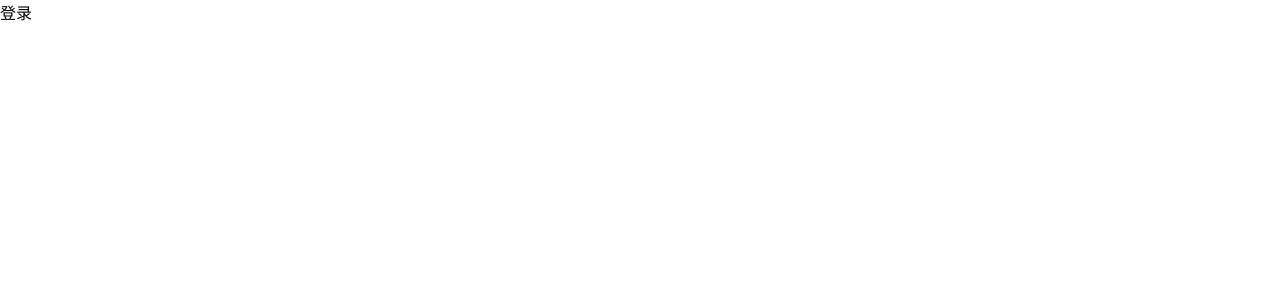
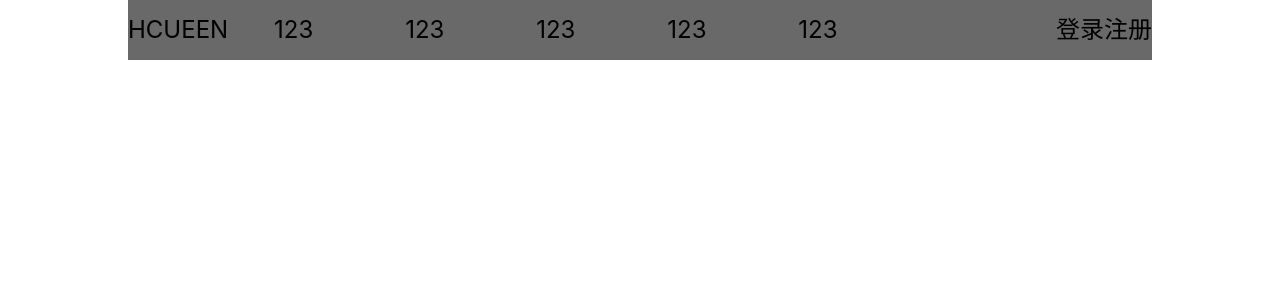
Before and after one commit to mashenli/plc-react-app, a React app: page /#/login in a window 1280 px wide. Shown: the top 300 px of the page. Built offline with nearby package versions, Linux system fonts and the light colour scheme.

Commit message:
add: header component

```diff
--- /dev/null
+++ b/src/components/header/header.css
@@ -0,0 +1,26 @@
+.header {
+    display: flex;
+    justify-content: space-between;
+    width: 80%;
+    margin: 0 auto;
+    font-size: 24px;
+    line-height: 60px;
+    background-color: dimgray;
+    align-items: center;
+}
+.header-left {
+    width: 80%;
+    display: flex;
+}
+/* .header-middle {
+    display: flex;
+    width: 80%;
+} */
+.header-left-item {
+    display: flex;
+    justify-content: space-around;
+    width: 80%;
+}
+.header-right {
+    display: flex;
+}
--- /dev/null
+++ b/src/components/header/header.js
@@ -0,0 +1,26 @@
+import React, { Component } from 'react';
+// import Header from '../../components/header'
+import './header.css'
+class Header extends Component {
+    render() {
+        return (
+            <div className="header">
+                <div className="header-left">
+                    <div className="header-left-icon">HCUEEN</div>
+                    <div className="header-left-item">
+                        <div className="menu">123</div>
+                        <div className="menu">123</div>
+                        <div className="menu">123</div>
+                        <div className="menu">123</div>
+                        <div className="menu">123</div>
+                    </div>
+                </div>
+                <div className="header-right">
+                    <div className="header-right-item">登录</div>
+                    <div className="header-right-item">注册</div>
+                </div>
+            </div>
+        );
+    }
+}
+export default Header;
--- a/src/index.js
+++ b/src/index.js
@@ -1,10 +1,10 @@
 import React from 'react';
 import ReactDOM from 'react-dom';
 import './index.css';
-// import App from './App';
+import App from './App';
 import * as serviceWorker from './serviceWorker';
 import Router from './router/index'
-ReactDOM.render(<Router/>,document.getElementById('root'));
+ReactDOM.render(<App/>,document.getElementById('root'));
 
 // If you want your app to work offline and load faster, you can change
 // unregister() to register() below. Note this comes with some pitfalls.
--- /dev/null
+++ b/src/page/index/index.css
@@ -0,0 +1,4 @@
+.body {
+    /* width: 80%;
+    margin: 0 auto; */
+}
--- /dev/null
+++ b/src/page/index/index.js
@@ -0,0 +1,15 @@
+import React, { Component } from 'react';
+// import { Form, Icon, Input, Button, Layout, Menu } from 'antd';
+// const { Header } = Layout
+import Header from '../../components/header/header'
+import './index.css'
+class Index extends Component {
+    render() {
+        return (
+            <div className="body">
+                <Header></Header>
+            </div>
+        );
+    }
+}
+export default Index;
--- a/src/router/index.js
+++ b/src/router/index.js
@@ -1,16 +1,14 @@
 import React from 'react';
-import { HashRouter, Route, Switch } from 'react-router-dom';
-import Layout from '../views/layout/index';
-import Login from '../views/login/index';
-// import AuthRouter from '@/views/auth/AuthRouter';
+import { BrowserRouter, Route, Switch } from 'react-router-dom';
+import Index from '../page/index/index';
 const Router = () => {
     return (
-        <HashRouter>
+        <BrowserRouter>
             <Switch>
-                <Route component={Login} exact path="/login" />
-                <Route component={Layout} exact path="/" />
+                {/* <Route component={Login} exact path="/login" /> */}
+                <Route component={Index} exact path="/" />
             </Switch>
-        </HashRouter>
+        </BrowserRouter>
     );
 };
 
--- a/src/views/layout/index.js
+++ /dev/null
@@ -1,14 +0,0 @@
-import React, { Component } from 'react';
-import { Form, Icon, Input, Button } from 'antd';
-
-class Layout extends Component {
-
-    render() {
-        return (
-            <div className="container">
-                首页
-            </div>
-        );
-    }
-}
-export default Layout;
--- a/src/views/login/index.js
+++ /dev/null
@@ -1,20 +0,0 @@
-import React, { Component } from 'react';
-// import Particles from 'react-particles-js';
-import { Form, Icon, Input, Button } from 'antd';
-// import { connect } from 'react-redux';
-// import { setUserInfo } from '@/redux/actions/userInfo';
-// import '@/assets/css/login';
-// import $axios from '../axios/$axios';
-
-
-// const FormItem = Form.Item;
-class Login extends Component {
-	render() {
-		return (
-			<div className="container">
-                登录
-			</div>
-		);
-	}
-}
-export default Login;
```
